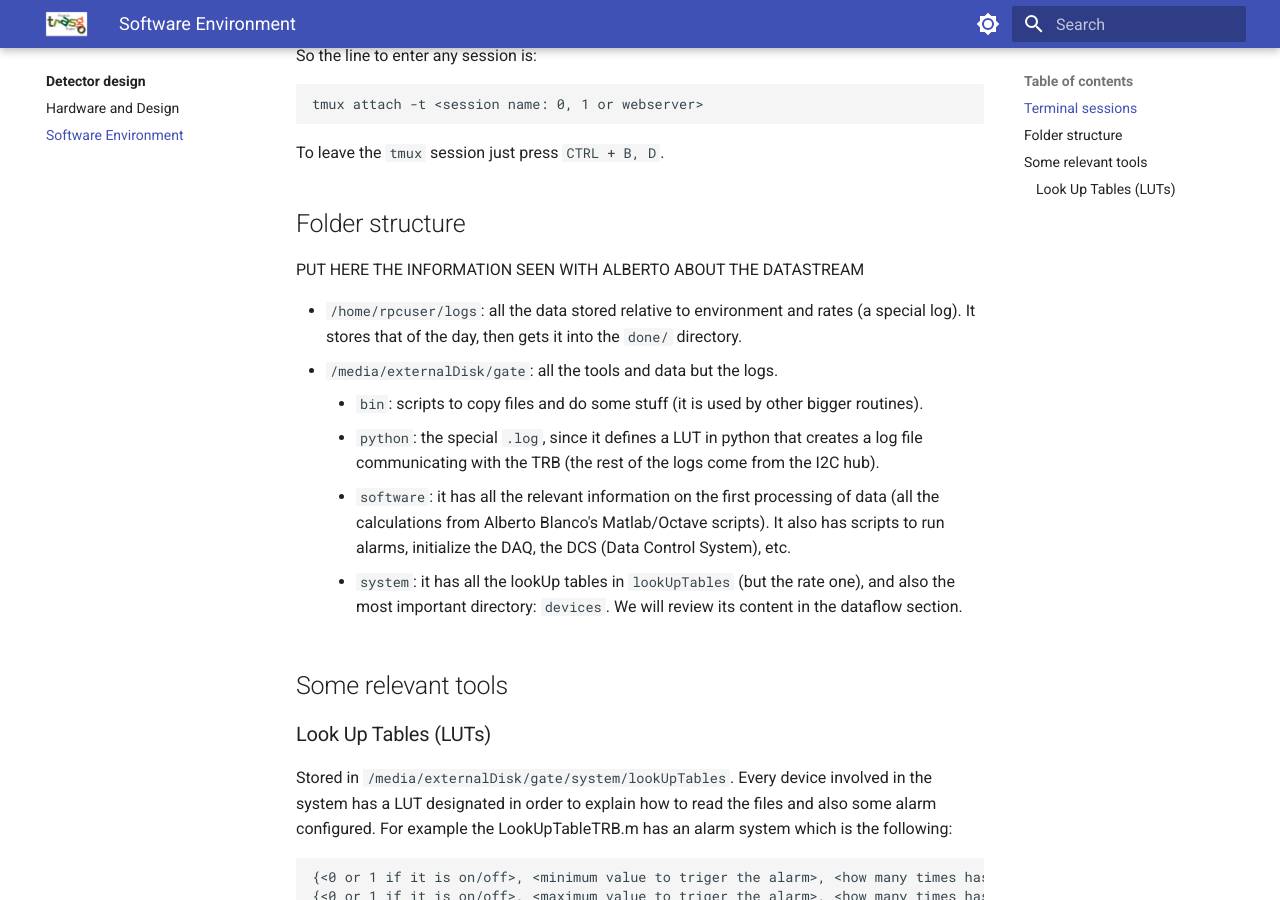
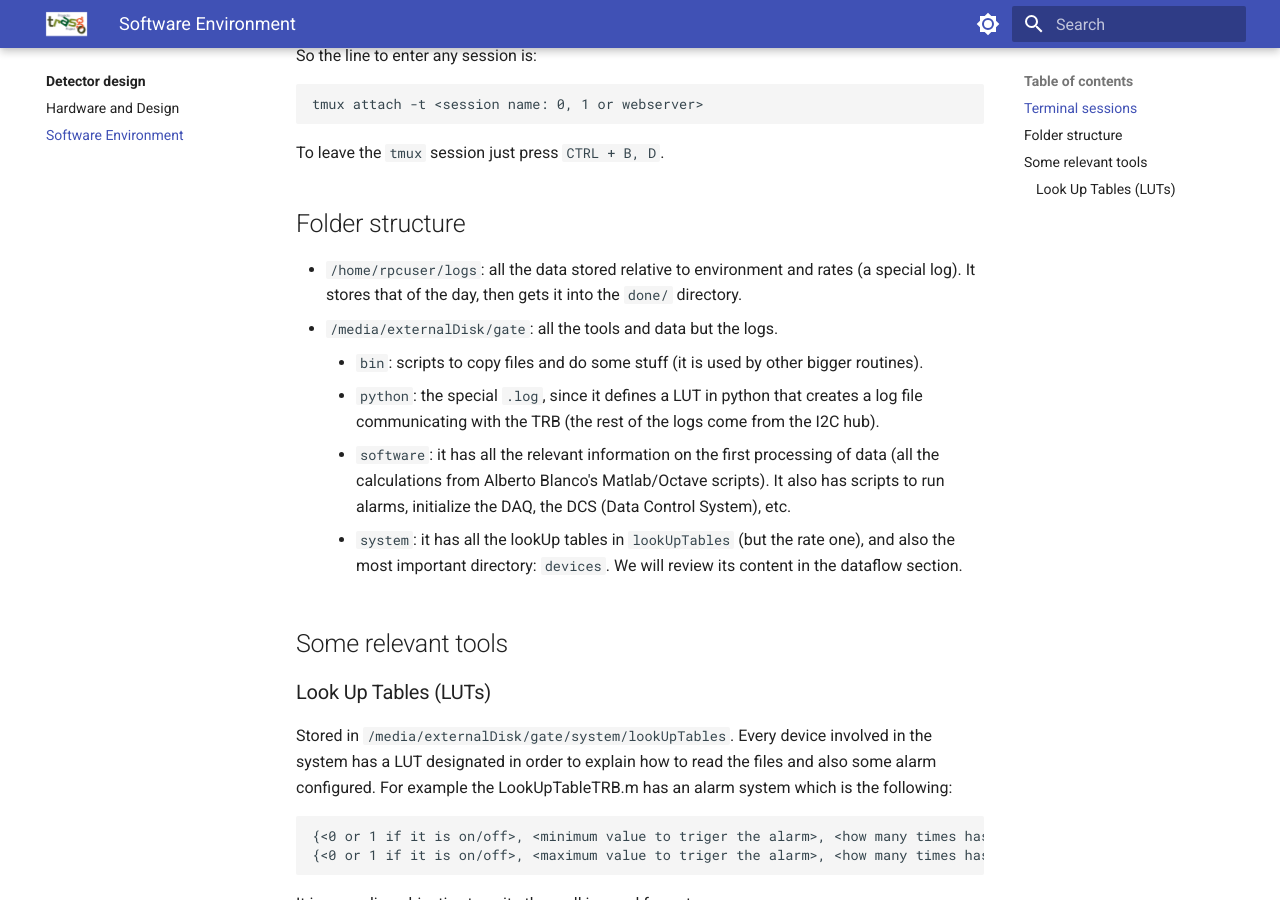
Before and after one commit to cayesoneira/miniTRASGO-documentation, an MkDocs documentation site: the page built from docs/design/environment.md, in a window 1280 px wide and 900 px high, scrolled down 580 px. Built offline with MkDocs 1.6.1 and Material for MkDocs 9.7.7, drawn with Linux system fonts in a browser that asks for light colours.

Commit message:
Update environment.md

```diff
--- a/docs/design/environment.md
+++ b/docs/design/environment.md
@@ -16,8 +16,6 @@
 
 ## Folder structure
 
-PUT HERE THE INFORMATION SEEN WITH ALBERTO ABOUT THE DATASTREAM
-
 - `/home/rpcuser/logs`: all the data stored relative to environment and rates (a special log). It stores that of the day, then gets it into the `done/` directory.
 - `/media/externalDisk/gate`: all the tools and data but the logs.
     - `bin`: scripts to copy files and do some stuff (it is used by other bigger routines).
```
